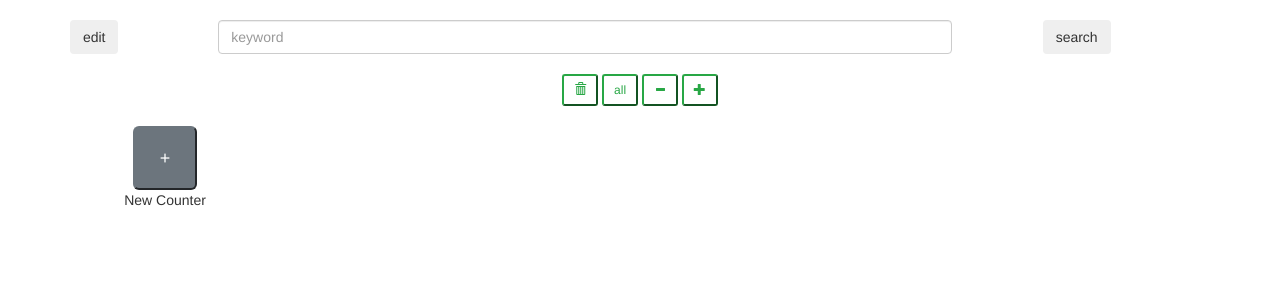
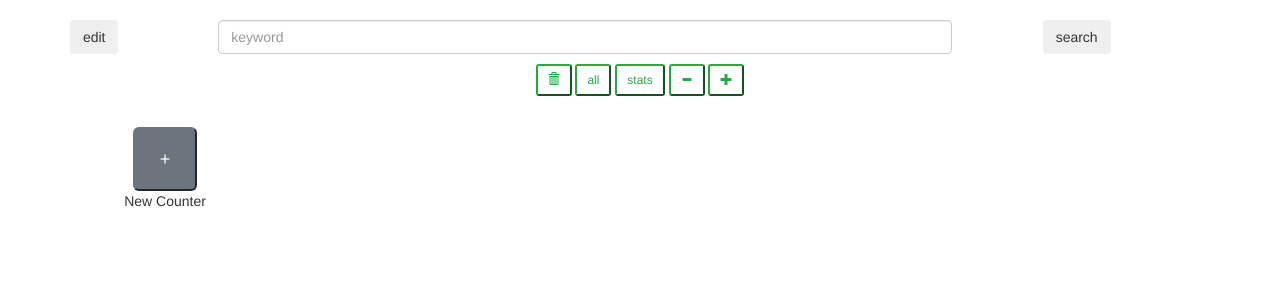
Before and after one commit to jaeyoungkang/stamps, a Django app: page /stamps/main/1 in a window 1280 px wide. Shown: the part 62-362 px from the top of the page. Run offline with Django 3.2, Linux system fonts and the light colour scheme; the visitor is signed in with stand-in values (Sample User, id 1); data comes from the database, SQL or seed files in the repository; data that the repository does not hold is empty; some libraries are stand-ins or nearby versions.

Commit message:
add stats board and super counter

```diff
--- a/stamps_of_life/stamps/models.py
+++ b/stamps_of_life/stamps/models.py
@@ -66,6 +66,7 @@ class Stamp(models.Model):
     count = models.IntegerField(default=0)
     board = models.ForeignKey(Board, on_delete=models.SET_NULL, null=True)
     user = models.ForeignKey(User, on_delete=models.CASCADE, null=True)
+    type = models.CharField(max_length=32, default='normal')
     def __str__(self):
         return self.name
 
--- a/stamps_of_life/stamps/templates/stamps/index.html
+++ b/stamps_of_life/stamps/templates/stamps/index.html
@@ -12,8 +12,8 @@
         <input class="btn" type="button" value="search" onclick="search('{% url 'stamps:search' %}')"  >
   </div>
 </div>
-<br>
-<div class="row text-center">
+
+<div class="row text-center" style="margin:10px">
     <div class="col">
     {% for name in board_list %}
         {% if name == "trash" %}
@@ -31,13 +31,25 @@
             <input class="btn-outline-success btn-sm" type="button" value="{{ name }}" onclick="changeBoard('{% url 'stamps:main' name %}')">
             {% endif %}
         {% endif %}
+
+        {% if name == "stats" %}
+            {% if name == board_name %}
+            <input class="btn-success btn-sm" type="button" value="{{ name }}" onclick="changeBoard('{% url 'stamps:main' name %}')">
+            {% else %}
+            <input class="btn-outline-success btn-sm" type="button" value="{{ name }}" onclick="changeBoard('{% url 'stamps:main' name %}')">
+            {% endif %}
+        {% endif %}
     {% endfor %}
 
     <button class="btn-outline-success btn-sm" type="button" onclick="removeBoard('{% url 'stamps:remove_board' %}')"> <span class="glyphicon glyphicon-minus"></span> </button>
     <button class="btn-outline-success btn-sm" type="button" onclick="makeBoard('{% url 'stamps:make_board' %}')"> <span class="glyphicon glyphicon-plus"></span> </button>
+    </div>
+</div>
 
+<div class="row text-center" >
+    <div class="col">
     {% for name in board_list %}
-        {% if name != "all" and name != "trash" %}
+        {% if name != "all" and name != "trash" and name != "stats" %}
             {% if name == board_name %}
             <input class="btn-primary btn-sm" type="button" value="{{ name }}" onclick="changeBoard('{% url 'stamps:main' name %}')">
             {% else %}
@@ -50,18 +62,24 @@
 <br>
 <div class="container">
     <div class="row text-center">
-        {% if board_name != "trash" %}
+        {% if board_name != "trash" and board_name != "stats" %}
         <div class="col-lg-2 col-md-4 col-sm-4 mb-4 col-xs-4">
-            <input class="button btn-secondary btn-lg" type="submit" value="+"b onclick="popup( {{ stamp_list|length}}, '{{board_name}}' )">
+            <input class="button btn-secondary btn-lg" type="submit" value="+" onclick="popup( {{ stamp_list|length}}, '{{board_name}}' )">
             <p> New Counter </p>
         </div>
         {% endif %}
+
+
         {% for stamp in stamp_list %}
         <div class="col-lg-2 col-md-4 col-sm-4 mb-4 col-xs-4">
-            {% if board_name != "trash" %}
-            <input class="button btn-primary btn-lg" type="submit" value="{{ stamp.count }}" onclick="count('{% url 'stamps:count' board_name stamp.id  %}')">
+            {% if board_name == "stats" %}
+            <input class="button btn-outline-success btn-lg" type="submit" value="{{ stamp.count }}">
             {% else %}
-            <input class="button btn-secondary btn-lg" type="submit" value="{{ stamp.count }}" onclick="remove('{% url 'stamps:remove' stamp.id  %}')">
+                {% if board_name != "trash" %}
+                <input class="button btn-primary btn-lg" type="submit" value="{{ stamp.count }}" onclick="count('{% url 'stamps:count' board_name stamp.id  %}')">
+                {% else %}
+                <input class="button btn-secondary btn-lg" type="submit" value="{{ stamp.count }}" onclick="remove('{% url 'stamps:remove' stamp.id  %}')">
+                {% endif %}
             {% endif %}
             <p> {{ stamp.name }} </p>
         </div>
--- a/stamps_of_life/stamps/views.py
+++ b/stamps_of_life/stamps/views.py
@@ -1,6 +1,6 @@
 from django.contrib.auth import login, authenticate
 from django.http import HttpResponse
-
+from django.db.models import Sum
 from django.shortcuts import render, get_object_or_404, redirect
 from django.views import generic
 from datetime import datetime, timedelta
@@ -13,13 +13,19 @@ def my_boards(user):
     return Board.objects.filter(user=user).all()
 
 def my_stamps(user):
-    return Stamp.objects.filter(user=user).all()
+    return Stamp.objects.exclude(type='super').filter(user=user).all()
 
-def get_stamp_all(user, board_name):
+def my_super_stamps(user):
+    return Stamp.objects.filter(type='super').filter(user=user).all()
+
+def get_stamp_all(user, board_name, order = '-updated_at'):
     if board_name == "all":
-        return my_stamps(user).exclude(board__name='trash').order_by('-updated_at').all()
+        return my_stamps(user).exclude(board__name='trash').order_by(order).all()
+    elif board_name == "stats":
+        return my_super_stamps(user).exclude(board__name='trash').order_by(order).all()
     else:
-        return my_stamps(user).filter(board__name=board_name).order_by('-updated_at').all()
+        return my_stamps(user).filter(board__name=board_name).order_by(order).all()
+
 
 def get_clog_list(user, length, keyword):
     log_list = CLog.objects.filter(user=user).exclude(stamp__board__name="trash").order_by('-stamped_at').all()
@@ -48,13 +54,19 @@ class MainView(generic.ListView):
         if self.request.user.is_anonymous:
             pass
 
+        board_name = self.kwargs['board_name']
+        user = self.request.user
+
         context = super().get_context_data(**kwargs)
-        board_count = my_boards(self.request.user).count()
+        board_count = my_boards(user).count()
         if board_count == 0 :
-            make_basic_board(self.request.user)
+            make_basic_board(user)
 
-        context['board_list'] = get_ordered_board_names(self.request.user)
-        context['board_name'] = self.kwargs['board_name']
+        if board_name == 'stats':
+            setup_stat_board(user)
+
+        context['board_list'] = get_ordered_board_names(user)
+        context['board_name'] = board_name
         return context
 
     def get_queryset(self):
@@ -62,7 +74,29 @@ class MainView(generic.ListView):
             pass
 
         board_name = self.kwargs['board_name']
-        return get_stamp_all(self.request.user, board_name)
+        if board_name == 'stats':
+            return get_stamp_all(self.request.user, board_name, '-count')
+        else:
+            return get_stamp_all(self.request.user, board_name)
+
+
+def setup_stat_board(user):
+    stamps = my_super_stamps(user)
+    for s in stamps:
+        if my_boards(user).filter(name=s.board.name).exists() == False:
+            s.delete()
+
+    boards = my_boards(user).exclude(name='stats').all()
+    for b in boards:
+        if my_super_stamps(user).filter(name=b.name).exists() == False:
+            make_counter(b.name, 'stats', user, 'super')
+        c = my_super_stamps(user).get(name=b.name)
+        count = get_stamp_all(user, b.name).aggregate(Sum('count'))['count__sum']
+        if count == None:
+            count = 0
+        c.count = count
+        c.save()
+
 
 def make_basic_board(user):
     b = Board(name="all")
@@ -71,16 +105,20 @@ def make_basic_board(user):
     b = Board(name="trash")
     b.user = user
     b.save()
+    b = Board(name="stats")
+    b.user = user
+    b.save()
 
 def get_ordered_board_names(user):
-    all = my_boards(user).get(name="all")
-    trash = my_boards(user).get(name="trash")
-    board_list = my_boards(user).exclude(name="all").exclude(name="trash").all()
+    board_list = my_boards(user).exclude(name="all").exclude(name="trash").exclude(name="stats").all()
     board_names = []
     for board in board_list:
         board_names.append(board.name)
-    board_names.insert(0, all.name)
-    board_names.insert(0, trash.name)
+
+    board_names.insert(0, 'stats')
+    board_names.insert(0, 'all')
+    board_names.insert(0, 'trash')
+
     return board_names
 
 class EditView(generic.ListView):
@@ -212,15 +250,20 @@ def make_board(request):
     b.save()
     return redirect('stamps:main', board_name)
 
+def make_counter(stamp_name, board_name, user, type='normal'):
+    if my_stamps(user).filter(name=stamp_name).exists():
+        return redirect('stamps:main', board_name)
+    s = Stamp(name=stamp_name)
+    s.board = my_boards(user).get(name=board_name)
+    s.user = user
+    s.type = type
+    s.save()
+
 def add_counter(request):
     stamp_name = request.GET['query']
     board_name = request.GET['board_name']
-    if my_stamps(request.user).filter(name=stamp_name).exists():
-        return redirect('stamps:main', board_name)
-    s = Stamp(name=stamp_name)
-    s.board = my_boards(request.user).get(name=board_name)
-    s.user = request.user
-    s.save()
+    make_counter(stamp_name, board_name, request.user)
+
     return redirect('stamps:main', board_name)
 
 
```
